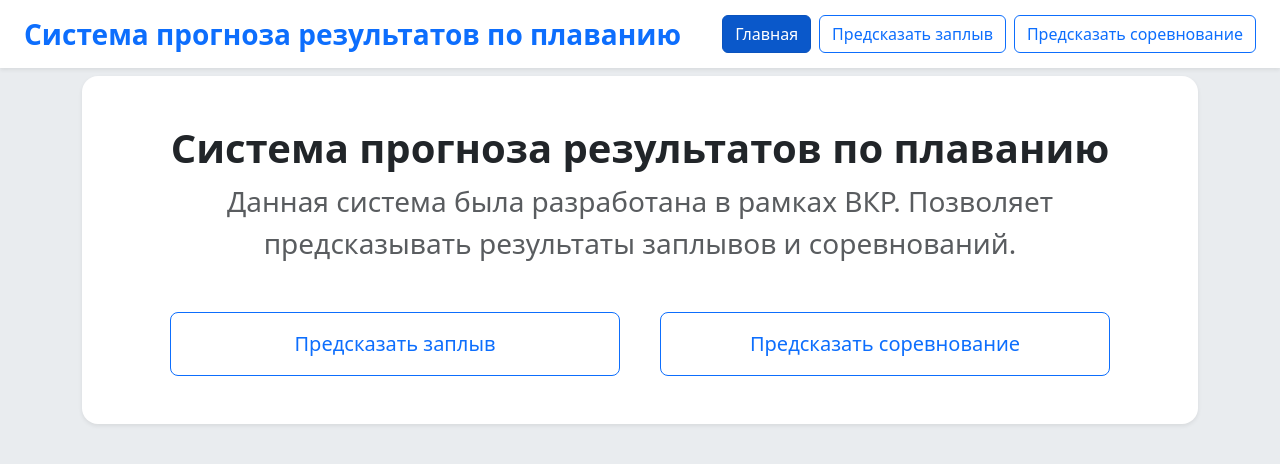
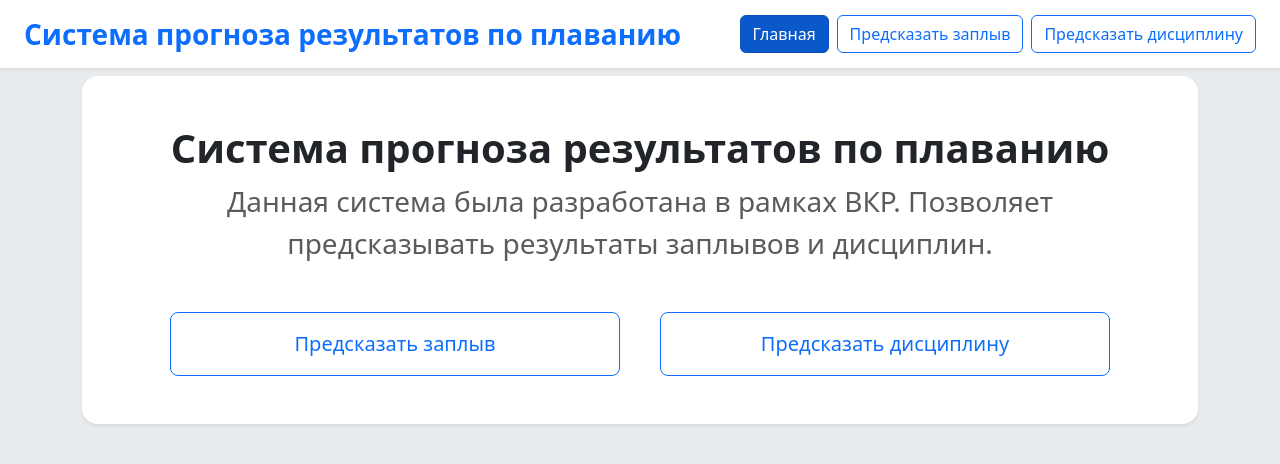
Before and after one commit to ShlumBerg/swimming_prediction_web, a plain HTML site: page website/frontend/index.html in a window 1280 px wide. Drawn offline with nearby package versions, Linux system fonts and the light colour scheme.

Commit message:
Fixed renaming competitions to discipline

```diff
--- a/website/frontend/index.html
+++ b/website/frontend/index.html
@@ -35,7 +35,7 @@
         <div class="d-flex flex-column flex-xl-row gap-2 mt-3 mt-xl-0">
           <a class="btn btn-primary active">Главная</a>
           <a class="btn btn-outline-primary" href="swim">Предсказать заплыв</a>
-          <a class="btn btn-outline-primary" href="competition">Предсказать соревнование</a>
+          <a class="btn btn-outline-primary" href="discipline">Предсказать дисциплину</a>
         </div>
       </div>
 
@@ -47,14 +47,14 @@
     <div class="text-center p-5 bg-body rounded-4 shadow-sm">
       <h1 class="fw-bold ">Система прогноза результатов по плаванию</h1>
       <p class="text-body-secondary fs-3">Данная система была разработана в рамках ВКР. Позволяет предсказывать
-        результаты заплывов и соревнований.</p>
+        результаты заплывов и дисциплин.</p>
       <div class="d-flex justify-content-evenly mt-5 row-gap-4 flex-wrap">
         <a class="btn btn-outline-primary btn-lg px-5 py-3 fs-5 " style="width: 450px;" href="swim">
           Предсказать заплыв
         </a>
 
-        <a class="btn btn-outline-primary btn-lg px-5 py-3 fs-5" style="width: 450px;" href="competition">
-          Предсказать соревнование
+        <a class="btn btn-outline-primary btn-lg px-5 py-3 fs-5" style="width: 450px;" href="discipline">
+          Предсказать дисциплину
         </a>
       </div>
     </div>
```
Also changed, not shown: website/frontend/discipline.html (renamed from website/frontend/competition.html, +1 -1 lines), website/frontend/swim.html (+1 -1 lines), 1 other file.
